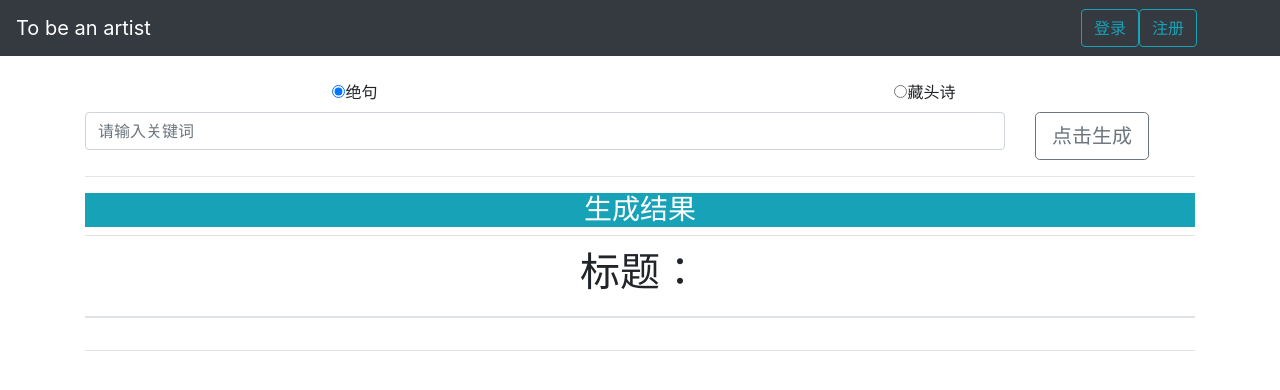
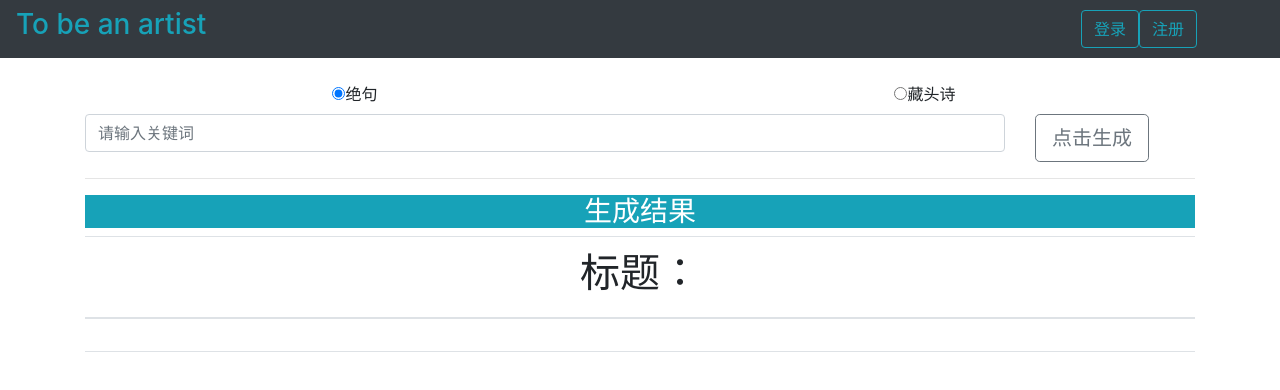
Before and after one commit to Li-rr/to_be_an_artist_web, a Vue app in the folder frontend/: page /user in a window 1280 px wide. Shown: the top 390 px of the page. Built offline with nearby package versions, Linux system fonts and the light colour scheme.

Commit message:
调整样式

```diff
--- a/frontend/src/App.vue
+++ b/frontend/src/App.vue
@@ -1,7 +1,7 @@
 <template>
-  <div id="app">
+  <div id="app" class="">
     <nav class="navbar navbar-expand-sm bg-dark navbar-dark row">
-      <div class="col-sm-6 col-md-8 col-lg-10"><a class="navbar-brand ">To be an artist</a></div>
+      <div class="col-sm-6 col-md-8 col-lg-10"><h3 class="text-info">To be an artist</h3></div>
       <div class="col-sm-6 col-md-4 col-lg-2  ">
         <button class="btn btn-outline-info justify-content-end" v-show="displayLoginBtn" id="login" data-toggle="modal"
                 data-target="#login-modal">登录
```
